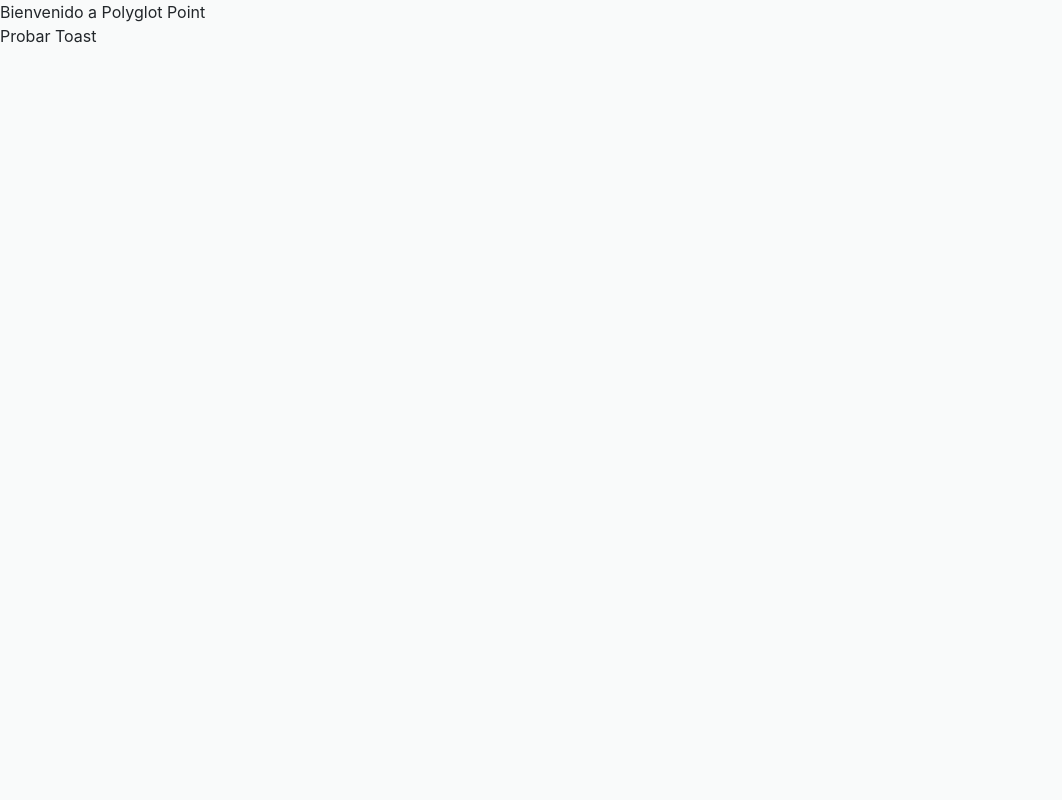
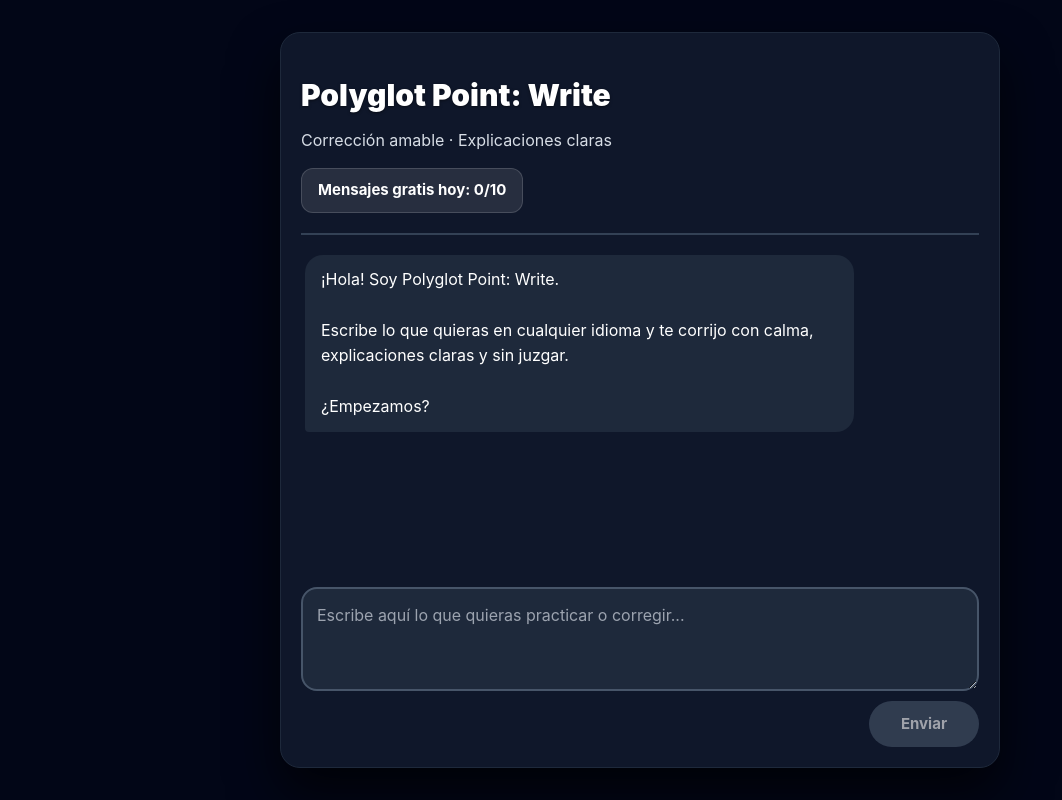
Before and after one commit to vc-polyglot/polyglot-point, a React app in the folder client/: page / in a window 1280 px wide. Shown: the whole page, without its empty margins (0-1062 px from the left). Built offline with nearby package versions, Linux system fonts and the light colour scheme; no server answers; the HTML template or start-up script is replaced by a standard one.

Commit message:
feat: Polyglot Point Write UI + CORS backend

```diff
--- /dev/null
+++ b/client/src/components/Header.tsx
@@ -0,0 +1,30 @@
+import React from "react";
+import { CONSTANTS } from "../constants";
+
+export const Header: React.FC<{userMessagesToday: number}> = ({userMessagesToday}) => {
+  const limit = userMessagesToday >= CONSTANTS.DAILY_LIMIT;
+  return (
+    <header style={{borderBottom:"2px solid #334155", padding:"20px 0"}}>
+      <h1 style={{fontSize:"30px", fontWeight:900, margin:0, color:"#ffffff", textShadow:"0 1px 3px rgba(0,0,0,0.5)"}}>
+        Polyglot Point: Write
+      </h1>
+      <p style={{margin:"10px 0 0", fontSize:"16px", color:"#e2e8f0", lineHeight:"1.5", opacity:0.95}}>
+        Corrección amable · Explicaciones claras
+      </p>
+      <div style={{
+        marginTop:"16px",
+        fontSize:"15px",
+        fontWeight:700,
+        color: limit ? "#ffb3b3" : "#ffffff",
+        backgroundColor: limit ? "rgba(239,68,68,0.25)" : "rgba(255,255,255,0.1)",
+        padding: "10px 16px",
+        borderRadius: "12px",
+        display: "inline-block",
+        border: limit ? "1px solid #ef4444" : "1px solid rgba(255,255,255,0.15)"
+      }}>
+        Mensajes gratis hoy: {userMessagesToday}/{CONSTANTS.DAILY_LIMIT}
+        {limit && " → Pronto Premium"}
+      </div>
+    </header>
+  );
+};
--- /dev/null
+++ b/client/src/components/MessageInput.tsx
@@ -0,0 +1,40 @@
+import React from "react";
+
+type Props = {
+  value: string;
+  onChange: (v: string) => void;
+  onSubmit: () => void;
+  disabled: boolean;
+  error: string | null;
+};
+
+export const MessageInput: React.FC<Props> = ({ value, onChange, onSubmit, disabled, error }) => {
+  const handleKey = (e: React.KeyboardEvent<HTMLTextAreaElement>) => {
+    if (e.key==="Enter" && !e.shiftKey && !e.ctrlKey && !e.altKey && !disabled && value.trim()) {
+      e.preventDefault(); onSubmit();
+    }
+  };
+
+  return (
+    <form onSubmit={e=>{e.preventDefault(); if(!disabled && value.trim()) onSubmit();}}
+      style={{display:"flex",flexDirection:"column",gap:"10px"}}>
+      <textarea autoFocus value={value} onChange={e=>onChange(e.target.value)} onKeyDown={handleKey}
+        rows={3} placeholder="Escribe aquí lo que quieras practicar o corregir..."
+        style={{width:"100%",resize:"vertical",minHeight:"80px",borderRadius:"16px",border:"2px solid #475569",
+          padding:"14px",fontSize:"16px",backgroundColor:"#1e293b",color:"#ffffff",outline:"none",
+          placeholderColor:"#94a3b8"}}
+        disabled={disabled}
+        placeholder="Escribe aquí lo que quieras practicar o corregir..."/>
+      {error && <div style={{fontSize:"14px",color:"#fb923c",fontWeight:600}}>{error}</div>}
+      <div style={{display:"flex",justifyContent:"flex-end"}}>
+        <button type="submit" disabled={disabled||!value.trim()}
+          style={{padding:"12px 32px",borderRadius:"999px",border:"none",fontWeight:700,fontSize:"15px",
+            cursor:disabled||!value.trim()?"not-allowed":"pointer",
+            background:disabled||!value.trim()?"#475569":"linear-gradient(135deg,#8b5cf6,#3b82f6)",
+            color:"white",opacity:disabled||!value.trim()?0.6:1}}>
+          Enviar
+        </button>
+      </div>
+    </form>
+  );
+};
--- /dev/null
+++ b/client/src/components/MessageList.tsx
@@ -0,0 +1,31 @@
+import React from "react";
+import type { Message } from "../types";
+import { TypingIndicator } from "./TypingIndicator";
+
+type Props = { messages: Message[]; endRef: React.RefObject<HTMLDivElement>; isTyping: boolean };
+
+export const MessageList: React.FC<Props> = ({ messages, endRef, isTyping }) => (
+  <div style={{flex:1,overflowY:"auto",padding:"12px 4px",margin:"8px 0"}} aria-live="polite">
+    {messages.map(m => (
+      <div key={m.id} style={{display:"flex",justifyContent:m.from==="user"?"flex-end":"flex-start",marginBottom:"16px"}}>
+        <div style={{
+          maxWidth:"82%", padding:"12px 16px",
+          borderRadius: m.from==="user" ? "18px 18px 4px 18px" : "18px 18px 18px 4px",
+          backgroundColor: m.from==="user" ? "#3b82f6" : "#1e293b",
+          color: "#ffffff",
+          fontSize:"16px", lineHeight:"1.6", whiteSpace:"pre-wrap", wordBreak:"break-word"
+        }}>
+          {m.text}
+        </div>
+      </div>
+    ))}
+    {isTyping && (
+      <div style={{display:"flex",justifyContent:"flex-start",marginBottom:"16px"}}>
+        <div style={{maxWidth:"82%",padding:"12px 16px",borderRadius:"18px 18px 18px 4px",backgroundColor:"#1e293b",opacity:0.9}}>
+          <TypingIndicator />
+        </div>
+      </div>
+    )}
+    <div ref={endRef} />
+  </div>
+);
--- /dev/null
+++ b/client/src/components/TypingIndicator.tsx
@@ -0,0 +1,9 @@
+import React from "react";
+import styles from "../styles/Welcome.module.css";
+export const TypingIndicator: React.FC = () => (
+  <span className={styles.typingDots}>
+    <span className={styles.typingDot}>.</span>
+    <span className={styles.typingDot}>.</span>
+    <span className={styles.typingDot}>.</span>
+  </span>
+);
--- /dev/null
+++ b/client/src/constants/index.ts
@@ -0,0 +1,5 @@
+export const CONSTANTS = {
+  DAILY_LIMIT: 10,
+  ONE_DAY_MS: 24 * 60 * 60 * 1000,
+  API_BASE: import.meta.env.VITE_API_URL || "https://polyglot-point-production.up.railway.app",
+} as const;
--- a/client/src/pages/welcome.tsx
+++ b/client/src/pages/welcome.tsx
@@ -1,21 +1,63 @@
-import { toast } from "../hooks/use-toast"
+import React, { useState, useEffect, useRef, useMemo, useCallback } from "react";
+import type { Message } from "../types";
+import { getUserId, sendMessage } from "../services/chatService";
+import { CONSTANTS } from "../constants";
+import { generateId } from "../utils/id";
+import { Header } from "../components/Header";
+import { MessageList } from "../components/MessageList";
+import { MessageInput } from "../components/MessageInput";
 
-export default function Welcome() {
+const welcomeMsg: Message = {
+  id: generateId(), from: "bot", createdAt: Date.now(),
+  text: "¡Hola! Soy Polyglot Point: Write.\n\nEscribe lo que quieras en cualquier idioma y te corrijo con calma, explicaciones claras y sin juzgar.\n\n¿Empezamos?"
+};
+
+const Welcome: React.FC = () => {
+  const [messages, setMessages] = useState<Message[]>([welcomeMsg]);
+  const [input, setInput] = useState("");
+  const [isSending, setIsSending] = useState(false);
+  const [error, setError] = useState<string|null>(null);
+  const [userId, setUserId] = useState<string|null>(null);
+  const endRef = useRef<HTMLDivElement>(null);
+
+  useEffect(() => { setUserId(getUserId()); }, []);
+  const scroll = useCallback(() => endRef.current?.scrollIntoView({behavior:"smooth"}), []);
+  useEffect(scroll, [messages, scroll]);
+
+  const todayCount = useMemo(() => messages.filter(m =>
+    m.from==="user" && Date.now()-m.createdAt < CONSTANTS.ONE_DAY_MS
+  ).length, [messages]);
+
+  const send = async () => {
+    if (!input.trim() || isSending || !userId || todayCount >= CONSTANTS.DAILY_LIMIT) {
+      if (todayCount >= CONSTANTS.DAILY_LIMIT) setError("Límite diario alcanzado. Pronto Premium");
+      return;
+    }
+    const text = input.trim();
+    setMessages(p => [...p, {id:generateId(),from:"user",text,createdAt:Date.now()}]);
+    setInput(""); setIsSending(true); setError(null);
+    try {
+      const reply = await sendMessage(text, userId);
+      setMessages(p => [...p, {id:generateId(),from:"bot",text:reply,createdAt:Date.now()}]);
+    } catch (e) {
+      const msg = e instanceof Error ? e.message : "Error";
+      console.error(e); setError(msg);
+      setMessages(p => [...p, {id:generateId(),from:"bot",text:"Lo siento, hubo un problema.",createdAt:Date.now()}]);
+    } finally { setIsSending(false); }
+  };
+
   return (
-    <div className="p-6">
-      <h1 className="text-2xl font-bold">Bienvenido a Polyglot Point</h1>
+    <div style={{minHeight:"100vh",display:"flex",alignItems:"center",justifyContent:"center",padding:"16px",backgroundColor:"#020617"}}>
+      <div style={{width:"100%",maxWidth:"720px",backgroundColor:"#0f172a",borderRadius:"20px",padding:"20px",
+        boxShadow:"0 25px 50px rgba(0,0,0,0.7)",display:"flex",flexDirection:"column",height:"92vh",maxHeight:"800px",
+        border:"1px solid #1e293b"}}>
+        <Header userMessagesToday={todayCount} />
+        <MessageList messages={messages} endRef={endRef} isTyping={isSending} />
+        <MessageInput value={input} onChange={setInput} onSubmit={send}
+          disabled={isSending || todayCount >= CONSTANTS.DAILY_LIMIT} error={error} />
+      </div>
+    </div>
+  );
+};
 
-      <button
-        onClick={() =>
-          toast({
-            title: "¡Notificación lanzada!",
-            description: "Este toast viene desde use-toast.ts",
-          })
-        }
-        className="mt-4 px-4 py-2 bg-blue-600 text-white rounded"
-      >
-        Probar Toast
-      </button>
-    </div>
-  )
-}
+export default Welcome;
--- /dev/null
+++ b/client/src/services/chatService.ts
@@ -0,0 +1,23 @@
+import { CONSTANTS } from "../constants";
+let cachedUserId: string | null = null;
+
+export const getUserId = (): string => {
+  if (cachedUserId) return cachedUserId;
+  const stored = localStorage.getItem("pp_userId");
+  if (stored) { cachedUserId = stored; return stored; }
+  const newId = "user_" + crypto.randomUUID();
+  localStorage.setItem("pp_userId", newId);
+  cachedUserId = newId;
+  return newId;
+};
+
+export const sendMessage = async (text: string, userId: string): Promise<string> => {
+  const res = await fetch(`${CONSTANTS.API_BASE}/chat`, {
+    method: "POST",
+    headers: { "Content-Type": "application/json", "x-user-id": userId },
+    body: JSON.stringify({ message: text, userId }),
+  });
+  if (!res.ok) throw new Error(`Error ${res.status}`);
+  const data = await res.json();
+  return data.reply ?? data.message ?? "No entendí, ¿puedes repetirlo?";
+};
--- /dev/null
+++ b/client/src/styles/Welcome.module.css
@@ -0,0 +1,5 @@
+.typingDots { display: inline-flex; gap: 4px; }
+.typingDot { animation: dot 1.4s infinite; opacity: 0.3; }
+.typingDot:nth-child(2) { animation-delay: 0.2s; }
+.typingDot:nth-child(3) { animation-delay: 0.4s; }
+@keyframes dot { 0%,80%,100%{opacity:0.3} 40%{opacity:1} }
--- /dev/null
+++ b/client/src/types/index.ts
@@ -0,0 +1,6 @@
+export type Message = {
+  id: string;
+  from: "user" | "bot";
+  text: string;
+  createdAt: number;
+};
--- /dev/null
+++ b/client/src/utils/id.ts
@@ -0,0 +1,3 @@
+let counter = 0;
+const session = crypto.randomUUID().slice(0, 8);
+export const generateId = () => `${Date.now()}-${session}-${++counter}`;
--- a/package.json
+++ b/package.json
@@ -17,6 +17,8 @@
     "@radix-ui/react-dialog": "^1.1.14",
     "@radix-ui/react-dropdown-menu": "^2.1.15",
     "@radix-ui/react-tooltip": "^1.2.7",
+    "cors": "^2.8.5",
+    "dotenv": "^16.4.5",
     "drizzle-orm": "^0.44.2",
     "drizzle-zod": "^0.8.2",
     "express": "^4.21.1",
@@ -28,8 +30,7 @@
     "tailwindcss": "^3.3.0",
     "typescript": "^5.0.0",
     "ws": "^8.18.0",
-    "zod": "^3.24.1",
-    "dotenv": "^16.4.5"
+    "zod": "^3.24.1"
   },
   "devDependencies": {
     "@types/react": "^18.3.23",
```
Also changed, not shown: 3 other files (tests, documents, lock files or other folders).
